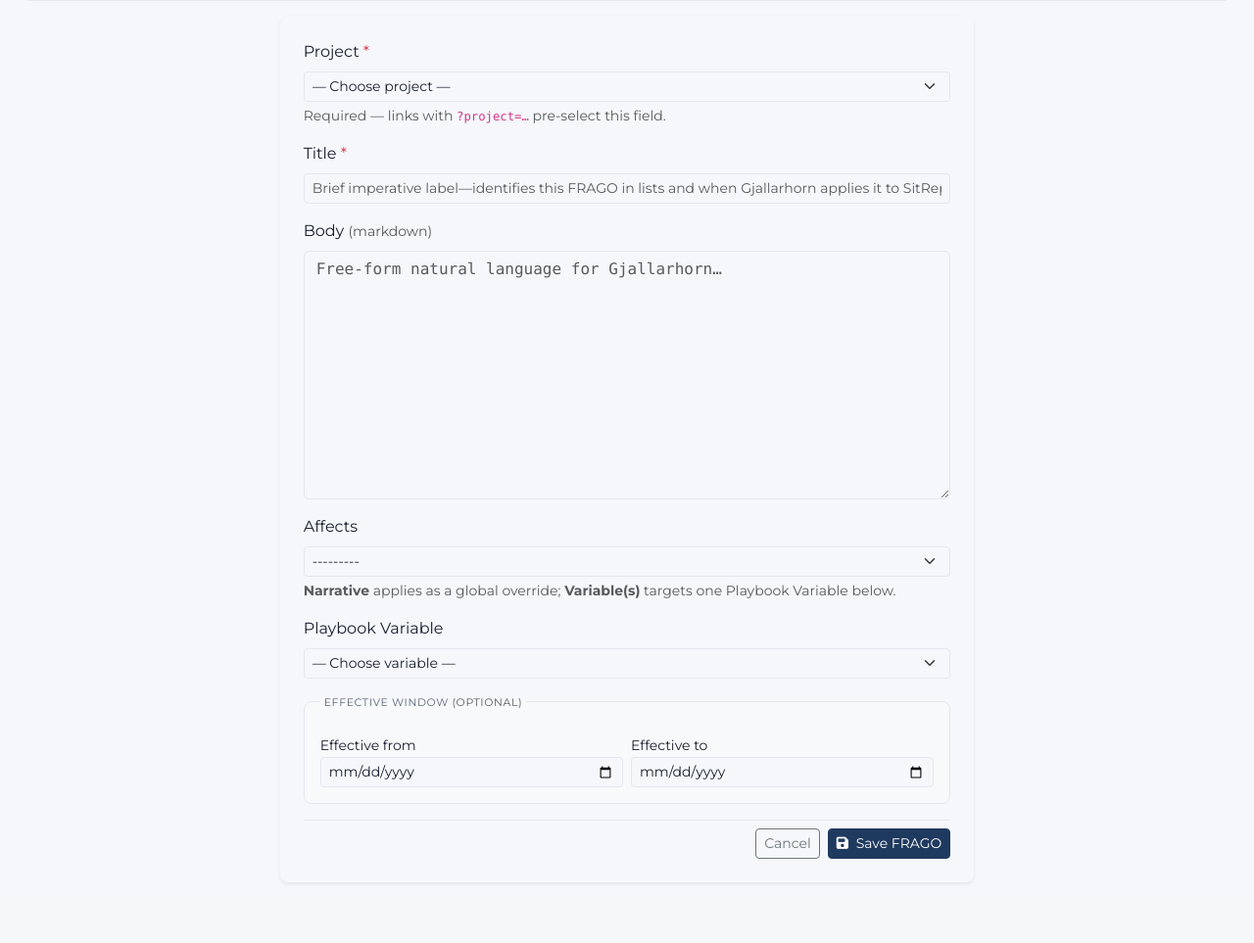
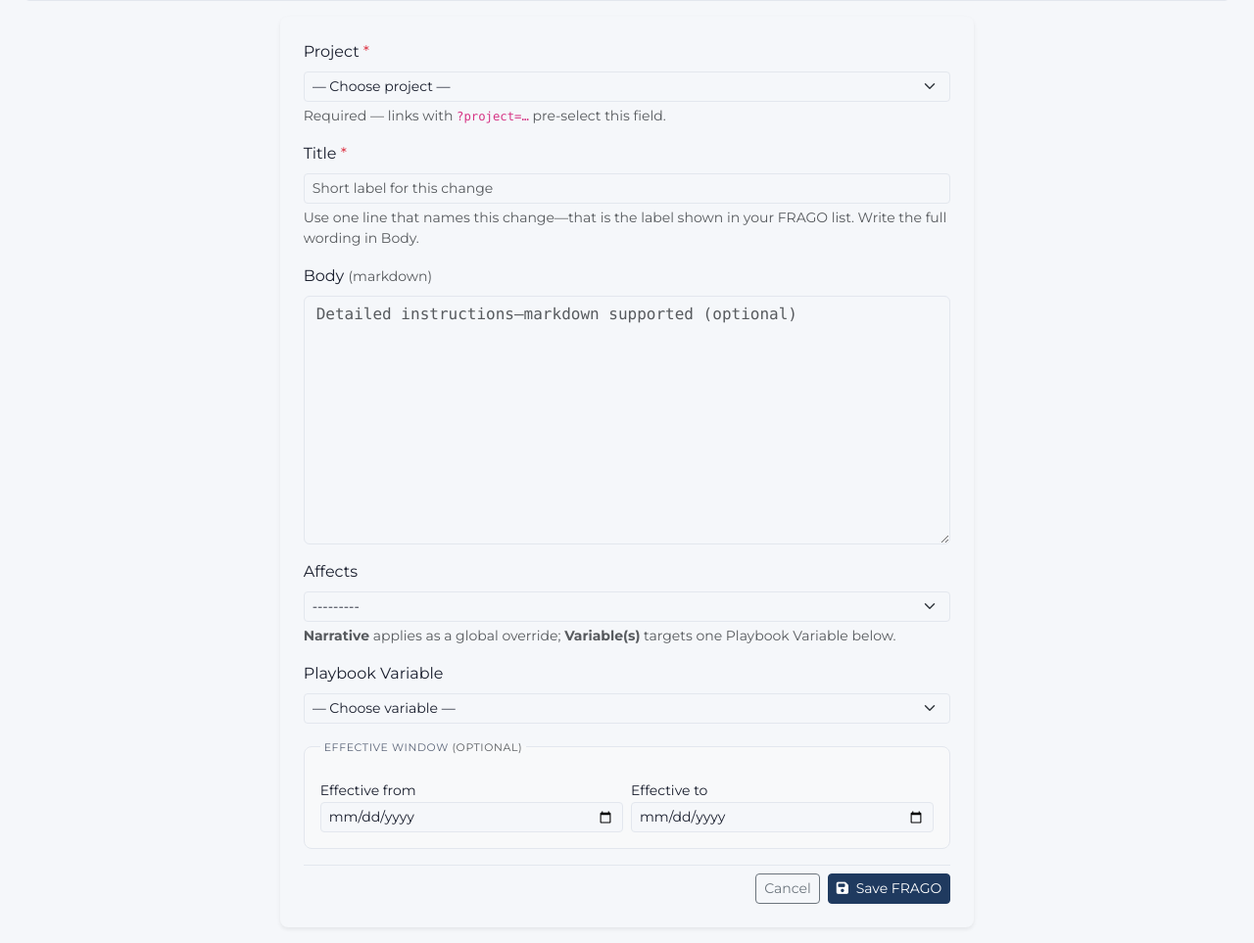
Before and after one commit to FeatureFactory-io/huginn, a Django app: page /fragos/create/ in a window 1280 px wide. Shown: the part 193-1156 px from the top of the page at 98% size. Before the commit the page ends 1095 px from the top, so only its background shows below. Run offline with Django 5.2, Linux system fonts and the light colour scheme; the visitor is signed in with stand-in values (Sample User, id 1); data that the repository does not hold is empty; parts of the project's set-up code (start-up, migrations or seed data) failed here and were passed over; some libraries are stand-ins or nearby versions.

Commit message:
fix(ui): human-readable FRAGO title hint + short placeholder
Replace jargon-heavy placeholder with a short cue plus form-text that
states what to type and where details belong. Match mockup create.

Co-authored-by: Cursor <cursoragent@cursor.com>

```diff
--- a/ui/templates/ui/fragos/create.html
+++ b/ui/templates/ui/fragos/create.html
@@ -50,6 +50,7 @@
           <div>
             <label class="form-label" for="{{ form.title.id_for_label }}">Title <span class="text-danger">*</span></label>
             {{ form.title }}
+            {% if form.title.help_text %}<p class="form-text small mb-0">{{ form.title.help_text }}</p>{% endif %}
             {% if form.title.errors %}<div class="invalid-feedback d-block">{{ form.title.errors }}</div>{% endif %}
           </div>
           <div>
--- a/ui/templates/ui/fragos/edit.html
+++ b/ui/templates/ui/fragos/edit.html
@@ -35,6 +35,7 @@
       <div>
         <label class="form-label" for="{{ form.title.id_for_label }}">Title <span class="text-danger">*</span></label>
         {{ form.title }}
+        {% if form.title.help_text %}<p class="form-text small mb-0">{{ form.title.help_text }}</p>{% endif %}
         {% if form.title.errors %}<div class="invalid-feedback d-block">{{ form.title.errors }}</div>{% endif %}
       </div>
       <div>
--- a/ui/views/fragos.py
+++ b/ui/views/fragos.py
@@ -264,10 +264,7 @@ class FragoForm(forms.ModelForm):
             "title": forms.TextInput(
                 attrs={
                     "class": "form-control form-control-sm",
-                    "placeholder": (
-                        "Brief imperative label—identifies this FRAGO in lists "
-                        "and when Gjallarhorn applies it to SitReps"
-                    ),
+                    "placeholder": "Short label for this change",
                     "data-testid": "frago-title-input",
                 },
             ),
@@ -275,7 +272,7 @@ class FragoForm(forms.ModelForm):
                 attrs={
                     "rows": 10,
                     "class": "form-control font-monospace small",
-                    "placeholder": "Free-form natural language for Gjallarhorn…",
+                    "placeholder": "Detailed instructions—markdown supported (optional)",
                     "data-testid": "frago-body-input",
                 },
             ),
@@ -309,6 +306,13 @@ class FragoForm(forms.ModelForm):
         elif affects == "" and av is None:
             cleaned["affected_variable"] = None
         return cleaned
+
+    def __init__(self, *args: Any, **kwargs: Any) -> None:
+        super().__init__(*args, **kwargs)
+        self.fields["title"].help_text = (
+            "Use one line that names this change—that is the label shown in your FRAGO list. "
+            "Write the full wording in Body."
+        )
 
 
 def _apply_frago_edit_widgets(form: FragoForm) -> None:
```
Also changed, not shown: ui/templates/ui/mockups/fragos/create.html (+8 -1 lines).
